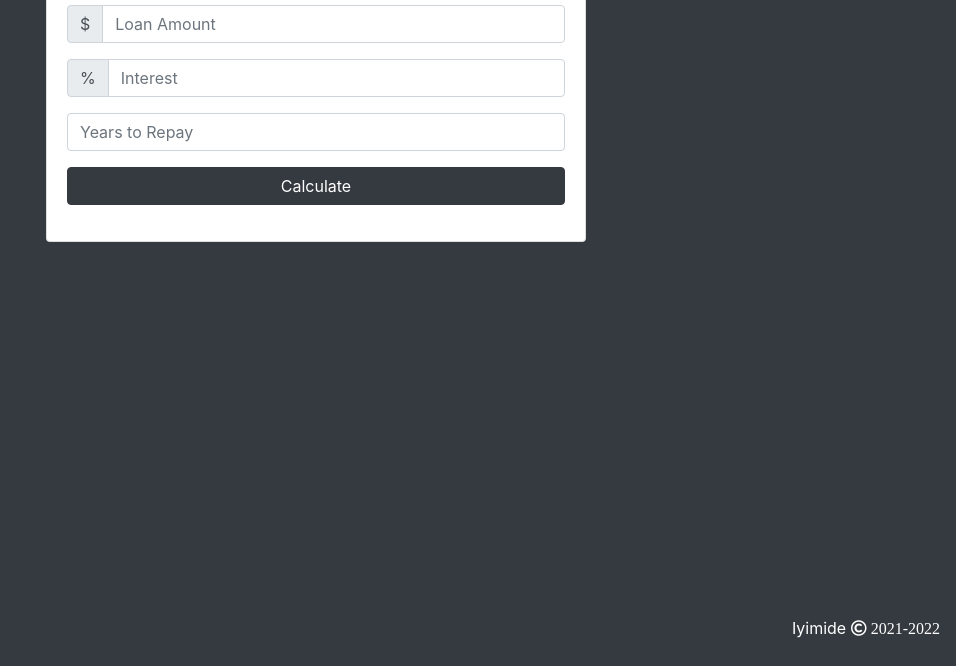
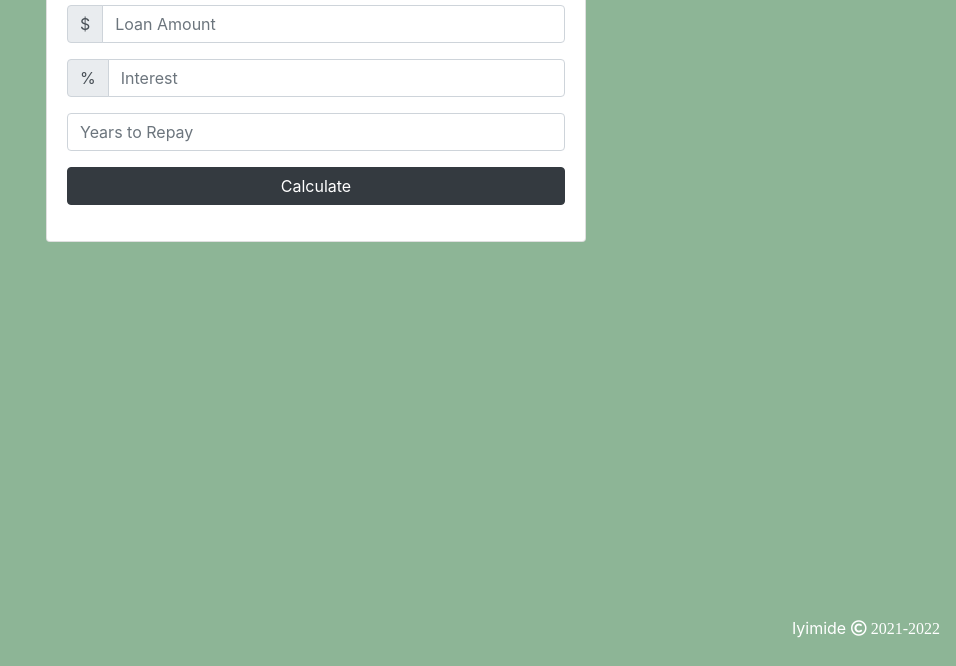
Before and after one commit to mide358/loan-calculator-app, a plain HTML site: page index.html in a window 1280 px wide. Shown: the part 134-800 px from the top of the page, without its empty margins (324-1280 px from the left). Drawn offline with nearby package versions, Linux system fonts and the light colour scheme.

Commit message:
background color edit

```diff
--- a/index.html
+++ b/index.html
@@ -24,7 +24,7 @@
 
     <title>Loan Calculator App</title>
   </head>
-  <body class="bg-dark">
+  <body class="bg-light cover">
     <div class="container">
       <div class="row">
         <div class="col-md-6 mx-auto">
--- a/styles.css
+++ b/styles.css
@@ -1,6 +1,10 @@
 #loading,
 #results {
   display: none;
+}
+
+.cover {
+  background-color: #8db596 !important;
 }
 
 footer {
```
